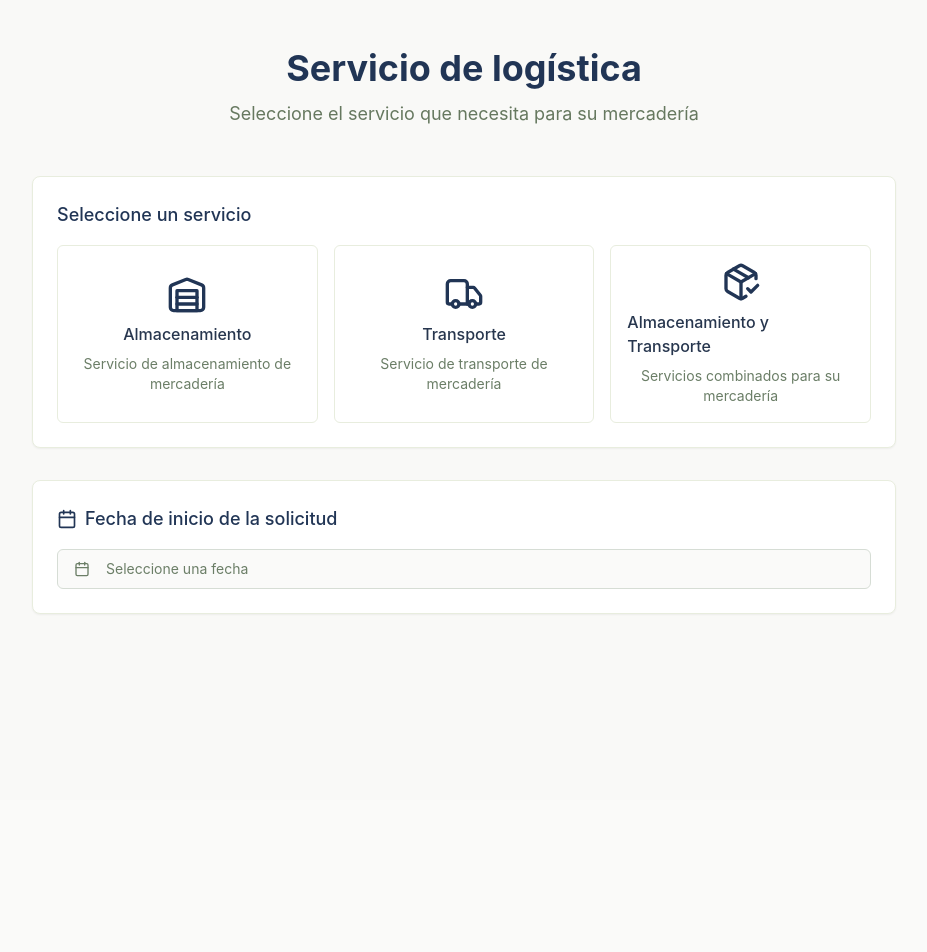
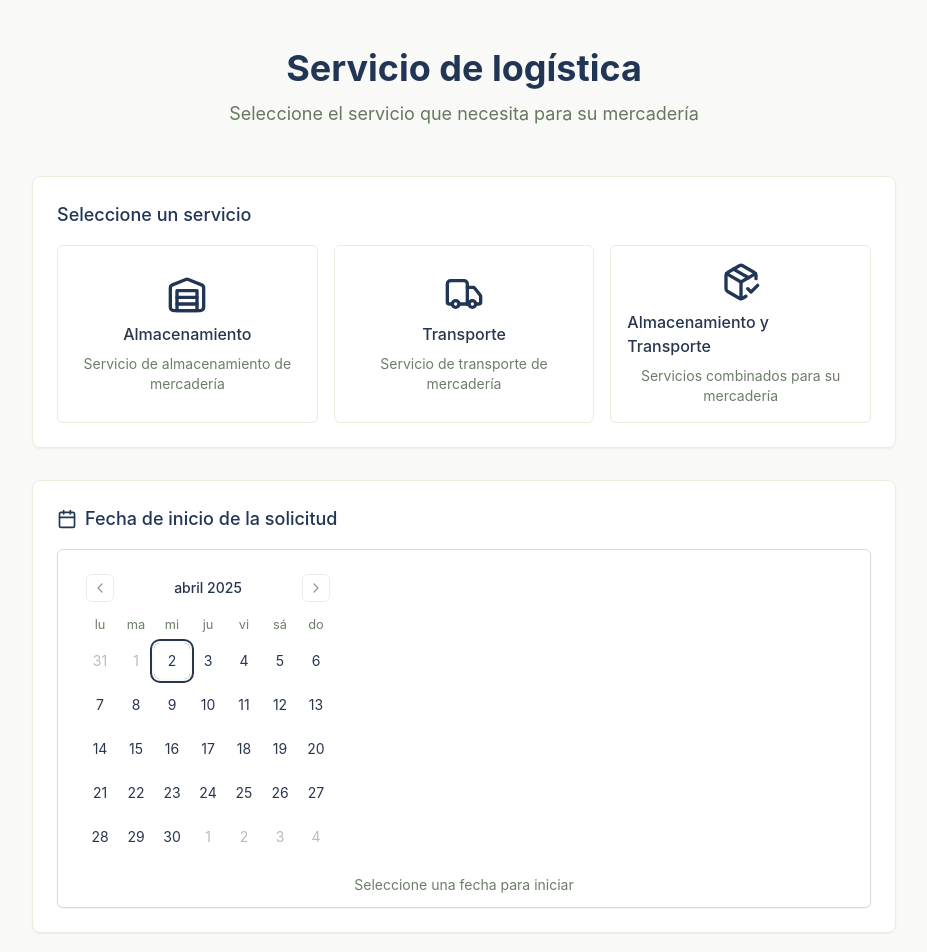
Before and after one commit to MerMenchon/soluciones-logisticas, a React (Vite) app: page / in a window 1280 px wide. Shown: the top 952 px of the page, without its empty margins (176-1103 px from the left). Before the commit the page ends 800 px from the top, so only its background shows below. Built offline with nearby package versions, Linux system fonts and the light colour scheme.

Commit message:
Fix: Show calendar directly
Remove the need to click "Seleccione una fecha" to show the calendar. The calendar should be displayed directly.

```diff
--- a/src/components/LogisticsForm.tsx
+++ b/src/components/LogisticsForm.tsx
@@ -6,8 +6,6 @@ import ProductDetails from "@/components/ProductDetails";
 import ContactDetails from "@/components/ContactDetails";
 import { RotateCcw, Send, Warehouse, Truck, Calendar } from "lucide-react";
 import { useFormContext } from "@/contexts/FormContext";
-import { Popover, PopoverContent, PopoverTrigger } from "@/components/ui/popover";
-import { cn } from "@/lib/utils";
 import { format } from "date-fns";
 import { Calendar as CalendarComponent } from "@/components/ui/calendar";
 
@@ -78,38 +76,29 @@ const LogisticsForm = () => {
         onSelectService={useFormContext().setSelectedService}
       />
 
-      {/* Date Selector */}
+      {/* Date Selector - Now showing calendar directly */}
       <div className="form-section">
         <h2 className="form-title">
           <Calendar className="w-5 h-5" />
           <span>Fecha de inicio de la solicitud</span>
         </h2>
         <div className="space-y-4">
-          <Popover>
-            <PopoverTrigger asChild>
-              <Button
-                id="shippingDate"
-                variant="outline"
-                className={cn(
-                  "w-full justify-start text-left font-normal",
-                  !selectedDate && "text-muted-foreground"
-                )}
-              >
-                <Calendar className="mr-2 h-4 w-4" />
-                {selectedDate ? format(selectedDate, "PPP") : <span>Seleccione una fecha</span>}
-              </Button>
-            </PopoverTrigger>
-            <PopoverContent className="w-auto p-0" align="start">
+          <div className="bg-white border rounded-md shadow-sm p-3">
             <CalendarComponent
               mode="single"
               selected={selectedDate}
               onSelect={handleDateSelect}
               disabled={disabledDays}
               initialFocus
-                className={cn("p-3 pointer-events-auto")}
+              className="mx-auto"
             />
-            </PopoverContent>
-          </Popover>
+            <div className="pt-2 text-center text-sm text-muted-foreground">
+              {selectedDate ?
+                <p>Fecha seleccionada: {format(selectedDate, "PPP")}</p> :
+                <p>Seleccione una fecha para iniciar</p>
+              }
+            </div>
+          </div>
         </div>
       </div>
 
```
Lines whose indentation alone changed are shown as unchanged.
